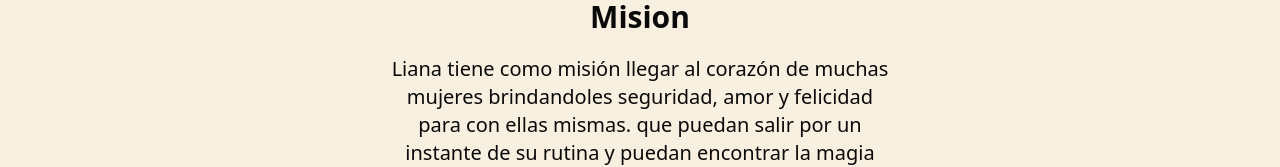
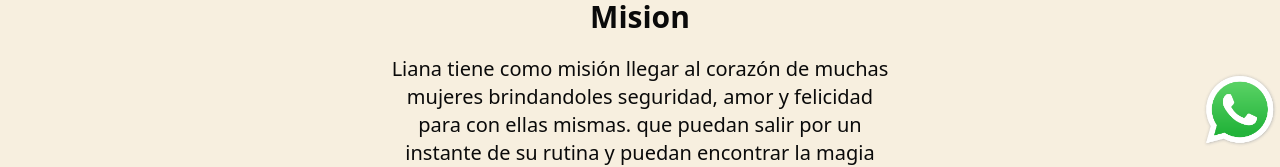
Before and after one commit to luisdoc19/daniela-2, a Next.js app: page / in a window 1280 px wide. Shown: the part 642-809 px from the top of the page. Built offline with nearby package versions, Linux system fonts and the light colour scheme.

Commit message:
Cuarto commit

```diff
--- /dev/null
+++ b/app/_components/WhatsApp.js
@@ -0,0 +1,25 @@
+"use client";
+import Image from "next/image";
+import React from "react";
+import whatsapp from "../../public/WhatsApp.svg.webp";
+import { useRouter } from "next/navigation";
+const WhatsApp = () => {
+  const router = useRouter();
+  return (
+    <div className="fixed bottom-2 right-0">
+      <Image
+        src={whatsapp}
+        alt="contacti"
+        className="w-[80px]"
+        onClick={() =>
+          window.open(
+            "https://wa.me/573046153778?text=Hola%20estoy%20interesado%20en%20Linda%20store",
+            "_blank"
+          )
+        }
+      />
+    </div>
+  );
+};
+
+export default WhatsApp;
--- a/app/layout.js
+++ b/app/layout.js
@@ -3,6 +3,8 @@ import logo from "../public/logo.png";
 import "./globals.css";
 import Image from "next/image";
 import Link from "next/link";
+import whatsapp from "../public/WhatsApp.svg.webp";
+import WhatsApp from "./_components/WhatsApp";
 
 const inter = Inter({ subsets: ["latin"] });
 
@@ -30,6 +32,7 @@ export default function RootLayout({ children }) {
           </Link>
         </nav>
         {children}
+        <WhatsApp />
       </body>
     </html>
   );
--- a/app/product/[id]/page.js
+++ b/app/product/[id]/page.js
@@ -17,7 +17,7 @@ const page = ({ params }) => {
 
   return (
     <div className="flex flex-col mx-auto justify-center items-center">
-      <div className="rounded-xl bg-[#f7efdf] shadow-lg mt-2 w-max text-center px-14 py-14 flex md:flex-row flex-col md:gap-x-10 gap-x-2">
+      <div className="rounded-xl bg-[#f7efdf] shadow-lg mt-2 w-max text-center px-14 py-14 flex md:flex-row flex-col md:gap-x-10 gap-x-2 mx-auto justify-center">
         <Carousel className="w-full md:max-w-lg max-sm:max-w-[220px] select-none">
           <CarouselContent>
             {product.images.map((image, index) => (
```
Also changed, not shown: public/WhatsApp.svg.webp (added).
